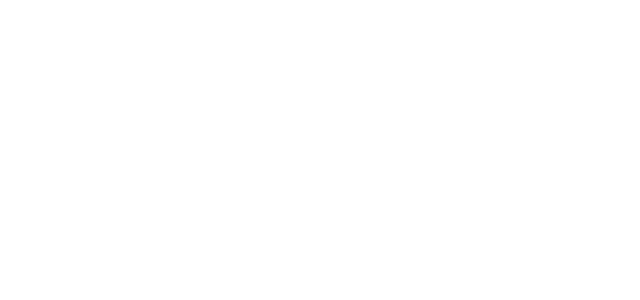
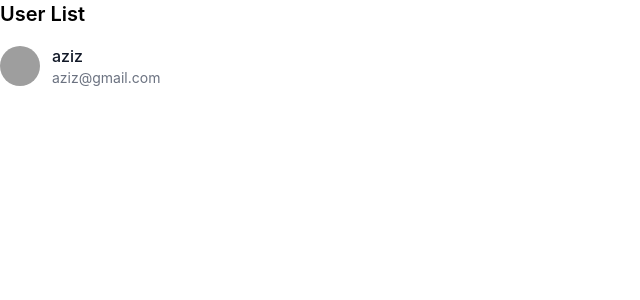
Before and after one commit to MoezSbaa/Project, a React (Create React App) app: page /dashboard in a window 1280 px wide. Before the commit this address had no page. Shown: the top 300 px of the page, without its empty margins (0-640 px from the left). Built offline with nearby package versions, Linux system fonts and the light colour scheme; grey boxes are pictures that could not be loaded.

Commit message:
third commit

```diff
--- a/src/contexts/AuthContext.tsx
+++ b/src/contexts/AuthContext.tsx
@@ -85,7 +85,7 @@ export function AuthContextProvider(props: PropsWithChildren) {
         };
     }, [state, userDidSignIn, userDidReconnect, userDidLogOut]);
 
-    useAccount((err) => {
+    useAccount("user",(err:any) => {
         if (err) {
             userDidLogOut();
             return;
--- a/src/data/mutation/authentication/useLoginMutation.tsx
+++ b/src/data/mutation/authentication/useLoginMutation.tsx
@@ -1,10 +1,11 @@
 import { useMutation } from 'react-query';
+import { useNavigate } from 'react-router-dom';
 import request from '../../../api/network';
 import useAuth from "../../../hooks/contexts/useAuth";
 
 export default function useLoginMutation(callback?: Callback<any>) {
     const { userDidSignIn } = useAuth();
-
+    const navigate= useNavigate()
     return useMutation({
         mutationFn: (data: any) => {
             return request<any>({
@@ -14,9 +15,10 @@ export default function useLoginMutation(callback?: Callback<any>) {
             });
         },
         onSuccess(response) {
-            const { accessToken } = response.data;
+            const { token } = response.data;
+            navigate("/dashboard")
             callback?.(false, response.data);
-            userDidSignIn(accessToken);
+            userDidSignIn(token);
         },
         onError() {
             callback?.(true);
--- a/src/data/queries/authentication/useAccount.tsx
+++ b/src/data/queries/authentication/useAccount.tsx
@@ -4,7 +4,7 @@ import request from '../../../api/network';
 import queryClient from '../../Client';
 import queriesKeys from '../../keys';
 
-export default function useAccount(callback?: Callback<Account>) {
+export default function useAccount(role:string,callback?: Callback<Account>) {
     const token = localStorage.getItem('token');
 
     function logout() {
@@ -17,7 +17,10 @@ export default function useAccount(callback?: Callback<Account>) {
     function fetchAccount() {
         return request<Account>({
             method: 'get',
-            url: '/account',
+            url: `/user/${role}`,
+            headers: {
+                "Authorization": `Bearer ${localStorage.getItem("token")}`
+            }
         }).then((response) => response.data);
     }
 
--- a/src/navigation/Router.tsx
+++ b/src/navigation/Router.tsx
@@ -5,6 +5,7 @@ import GuestGuard from "../guards/GuestGuard";
 import Splash from "../components/Splash";
 import Loadable from "../components/Loadable";
 import Profile from '../pages/Profile';
+import UserList from '../pages/dashboard/UserList';
 const About = Loadable(lazy(() => import('../pages/About')));
 const Login = Loadable(lazy(() => import('../pages/Login')));
 
@@ -20,12 +21,22 @@ export default function Router() {
             ),
         },*/
         {
-            path: '',
+            path: '/',
             element: <Login/>
         },
         {
             path: UnauthorizedPaths.login,
             element: <Profile/>
         },
+        {
+            path: '/dashboard',
+            element: <UserList users={[{
+                name:"aziz",
+                email:"aziz@gmail.com",
+                avatar:"hiii",
+                username:"azizos",
+                id:1
+            }]} />
+        },
     ])
 }
--- /dev/null
+++ b/src/pages/dashboard/UserList.tsx
@@ -0,0 +1,28 @@
+import React from 'react';
+
+function UserList(props:any) {
+  const { users } = props;
+
+  return (
+    <div>
+      <h2 className="text-xl font-semibold mb-4">User List</h2>
+      <ul>
+        {users?.map((user:any) => (
+          <li key={user.id} className="mb-2">
+            <div className="flex items-center">
+              <div className="flex-shrink-0">
+                <img className="w-10 h-10 rounded-full" src={user.avatar} alt={user.name} />
+              </div>
+              <div className="ml-3">
+                <p className="text-gray-900 font-medium">{user.name}</p>
+                <p className="text-gray-500 text-sm">{user.email}</p>
+              </div>
+            </div>
+          </li>
+        ))}
+      </ul>
+    </div>
+  );
+}
+
+export default UserList;
```
